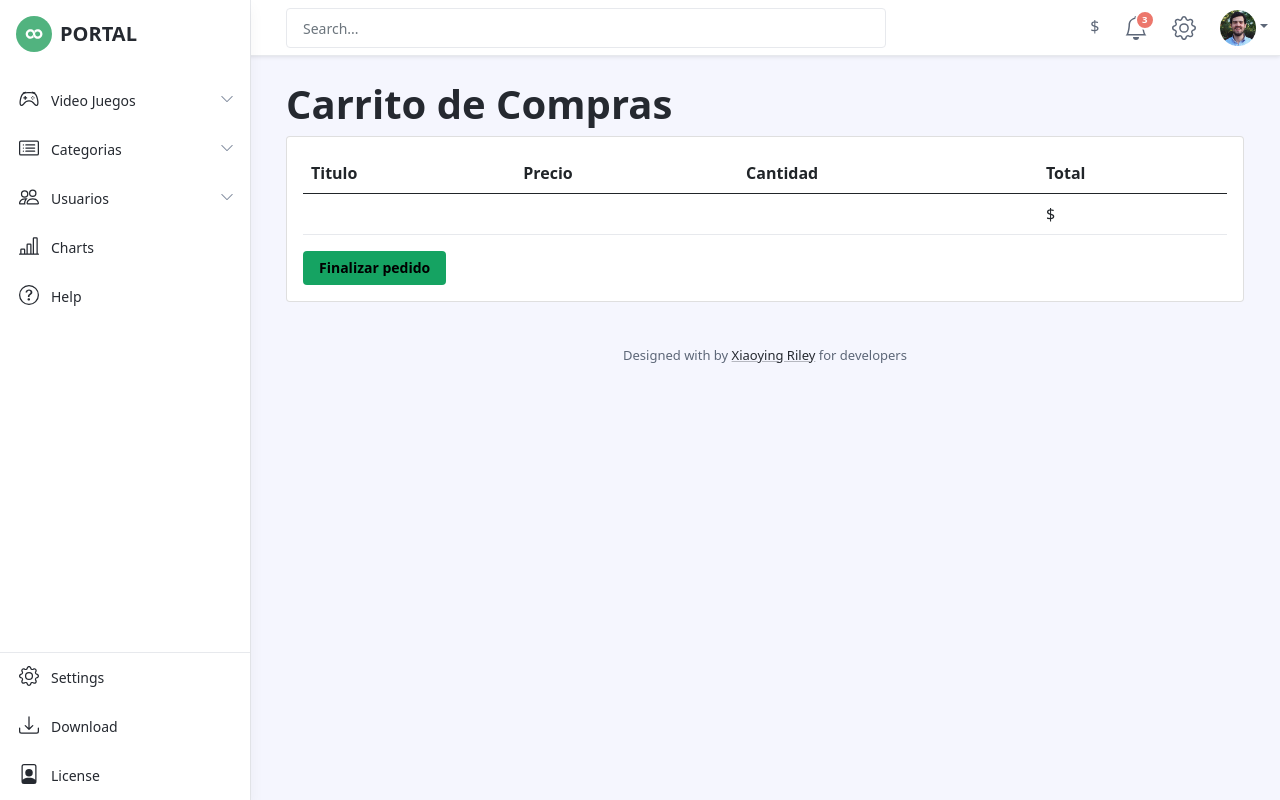
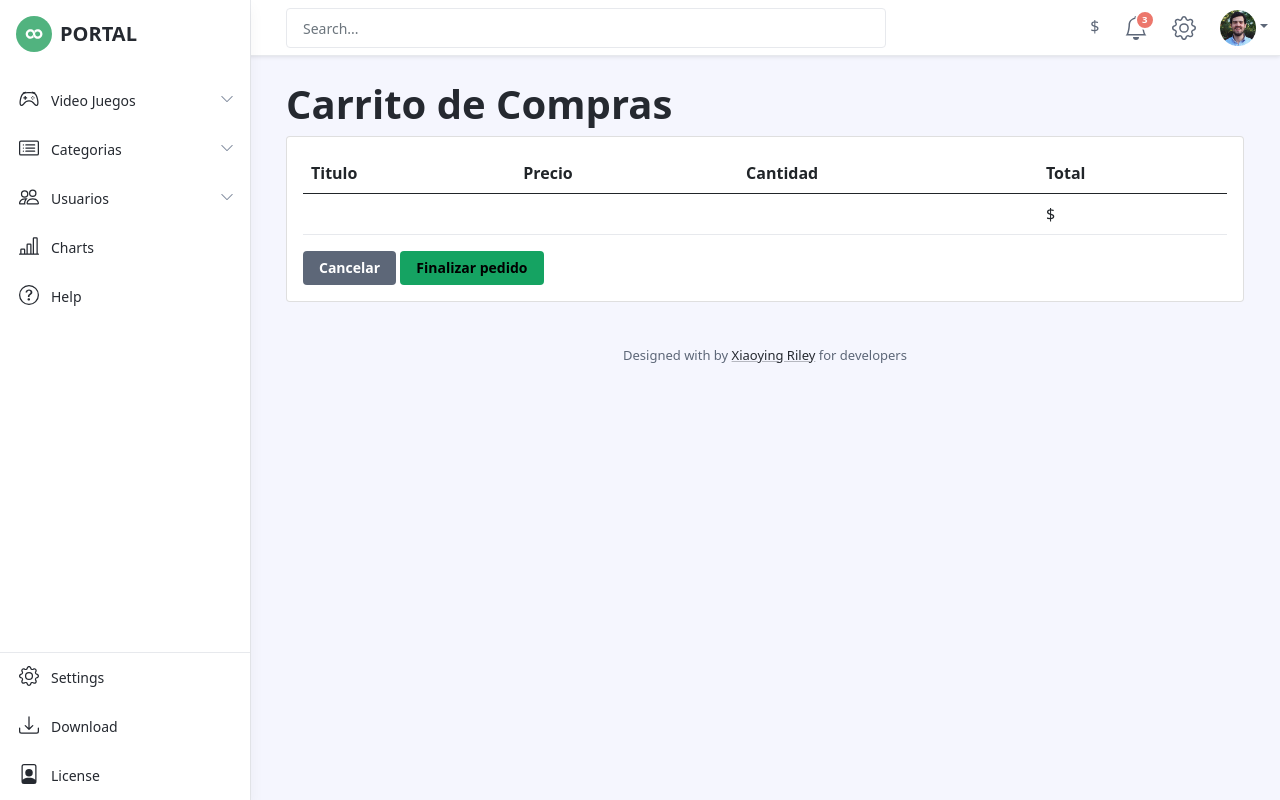
Before and after one commit to gerashdo/videojuegos_django_ejemplo, a Django app: page /videojuegos/carrito/ in a window 1280 px wide. Run offline with Django 3.2, Linux system fonts and the light colour scheme; some libraries are stand-ins or nearby versions.

Commit message:
Implementado cancelar carrito.

```diff
--- a/videojuego/templates/carrito.html
+++ b/videojuego/templates/carrito.html
@@ -40,10 +40,12 @@
                     </tr>
                 </tbody>
             </table>
+            <a href="{% url 'videojuego:cancelar_carrito_videojuego' %}">
+                <button class="btn btn-secondary">Cancelar</button>
+            </a>
             <a href="">
                 <button class="btn btn-primary">Finalizar pedido</button>
             </a>
-
         </div>
     </div>
 {% endblock contenido %}
--- a/videojuego/urls_videojuego.py
+++ b/videojuego/urls_videojuego.py
@@ -15,4 +15,5 @@
     path('lista-compra/', views.VideojuegoCompraList.as_view(), name='lista_compra_videojuego'),
     path('comprar/<int:pk>', views.videojuego_comprar, name='comprar_videojuego'),
     path('carrito/', views.carrito, name='carrito_videojuego'),
+    path('cancelar-carrito/', views.cancelar_carrito, name='cancelar_carrito_videojuego'),
 ]
--- a/videojuego/views.py
+++ b/videojuego/views.py
@@ -131,12 +131,18 @@
     return redirect('videojuego:lista_compra_videojuego')
 
 def carrito(request):
-    # print('LEGUE')
-    # print(request.session['videojuegos'])
-    # for videojuego in request.session['videojuegos']:
-    #     print(request.session[videojuego]['cantidad'])
-    #     print(request.session[videojuego]['precio'])
     return render(request,'carrito.html')
+
+def cancelar_carrito(request):
+    for llave, videojuego in request.session['videojuegos'].items():
+        juego = Videojuego.objects.get(id=llave)
+        juego.stock = juego.stock + videojuego['cantidad']
+        juego.save()
+
+    request.session['videojuegos'] = {}
+    request.session['cuantos'] = 0
+    request.session['total'] = 0
+    return redirect('videojuego:lista_compra_videojuego')
 
 class VideojuegoEliminar(DeleteView):
     model = Videojuego
```
